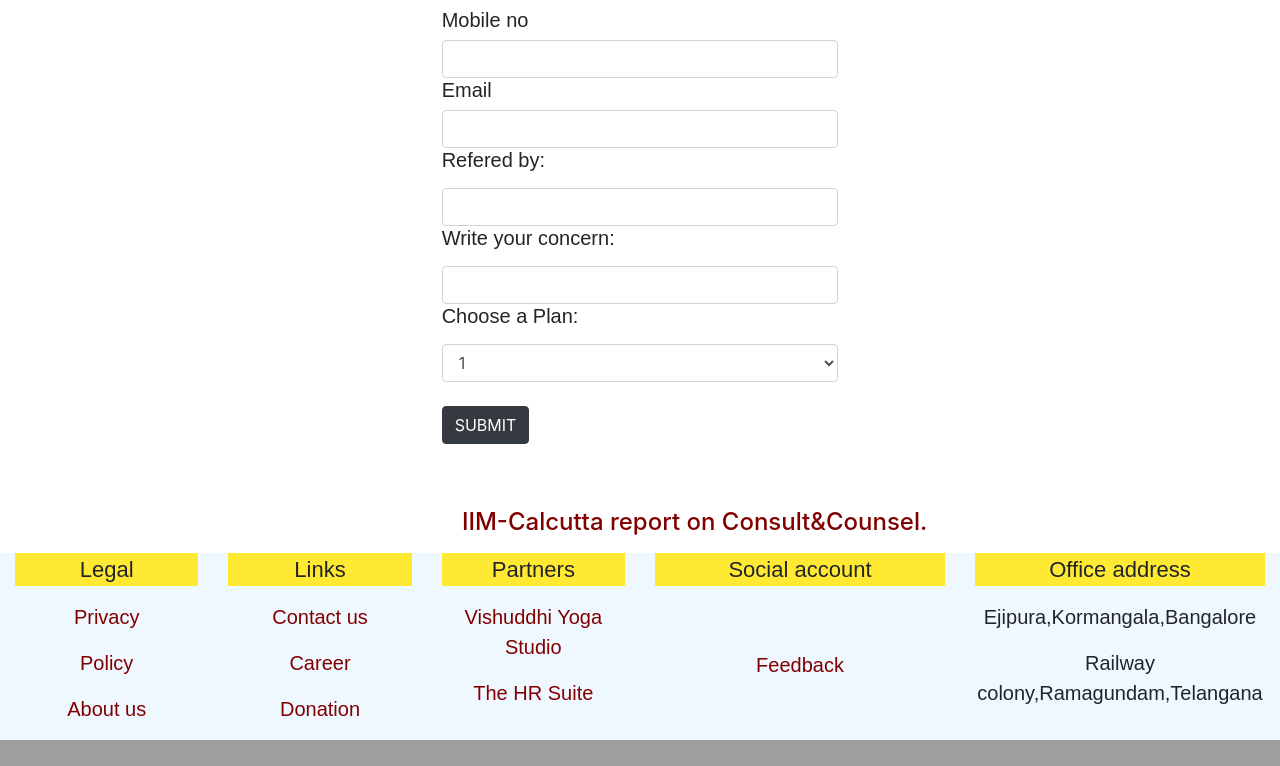
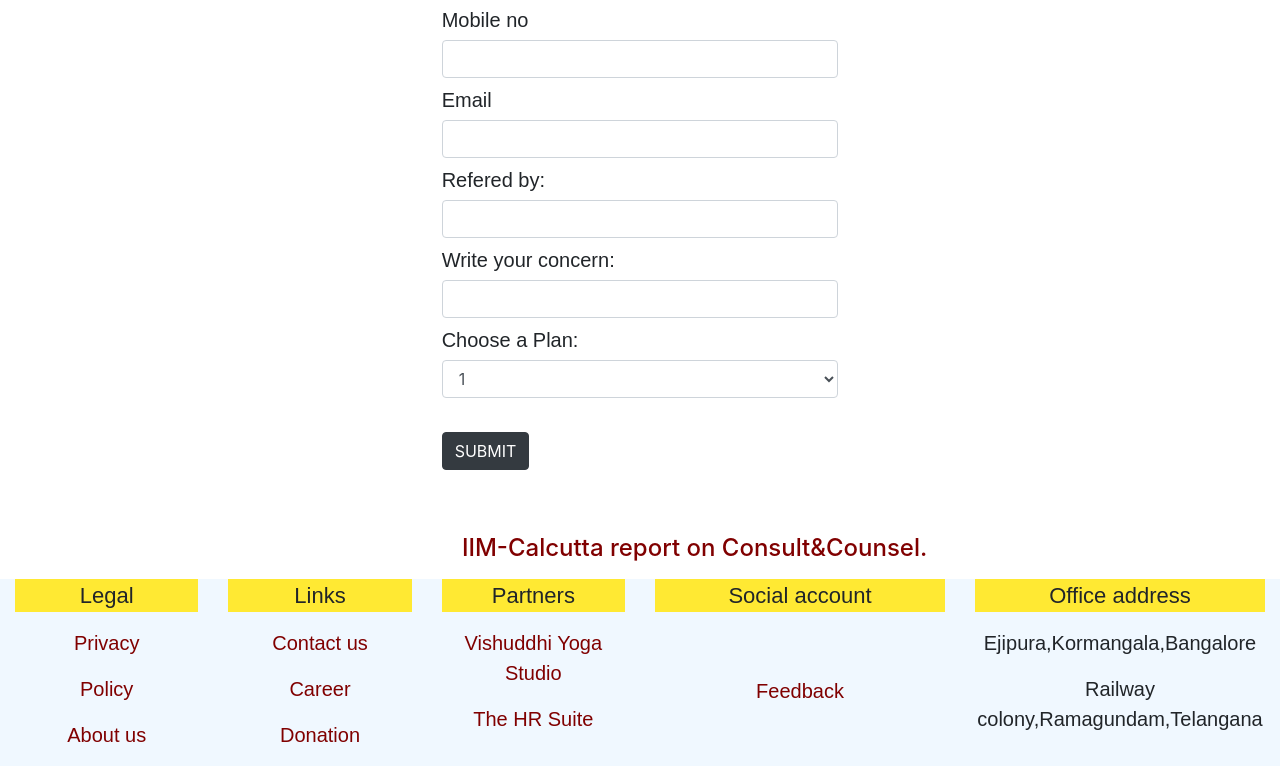
Before and after one commit to sumanpatra970/consultcounsel97, a Django app: page /qr in a window 1280 px wide. Shown: the part 1149-1915 px from the top of the page. Before the commit the page ends 1889 px from the top, so only its background shows below. Run offline with Django 3.2, Linux system fonts and the light colour scheme; some libraries are stand-ins or nearby versions.

Commit message:
Update directpay.html

```diff
--- a/templates/directpay.html
+++ b/templates/directpay.html
@@ -27,16 +27,17 @@
                     {% csrf_token %}
                     <h3 class="pox">Creating order</h3>
                     <div class="suppy"><label><h5 class="kk puppy">Name</h5></label><input type="text" name="name" required class="form-control" value={{name}}></div>
-                    <div><label><h5 class="kk puppy">Mobile no</h5></label><input type="text" name="phone" required class="form-control"></div>
-                    <div><label><h5 class="kk puppy">Email</h5></label><input type="email" name="email" required class="form-control"></div>
-                    <div><label><h5 class="kk">Refered by:</h5></label><input type="text" name="refer" required class="form-control"></div>
-                    <div><label><h5 class="kk">Write your concern:</h5></label><input type="text" name="concern" required class="form-control"></div>
-                    <label for="plan"><h5 class="kk">Choose a Plan:</h5></label>
+                    <div class="suppy"><label><h5 class="kk puppy">Mobile no</h5></label><input type="text" name="phone" required class="form-control"></div>
+                    <div class="suppy"><label><h5 class="kk puppy">Email</h5></label><input type="email" name="email" required class="form-control"></div>
+                    <div class="suppy"><label><h5 class="kk puppy">Refered by:</h5></label><input type="text" name="refer" required class="form-control"></div>
+                    <div class="suppy"><label><h5 class="kk puppy">Write your concern:</h5></label><input type="text" name="concern" required class="form-control"></div>
+                    <div class="suppy"><label for="plan"><h5 class="kk puppy">Choose a Plan:</h5></label>
                     <select name="plan" id="plan" class="form-control">
                     <option value="1">1</option>
                     <option value="2">2</option>
                     <option value="3">3</option>
                     </select><br>
+                    </div>
                     <button type="submit" name="submit" value="Submit" class="btn btn-dark" required>SUBMIT</button>
                 </form>
             </div>
```
